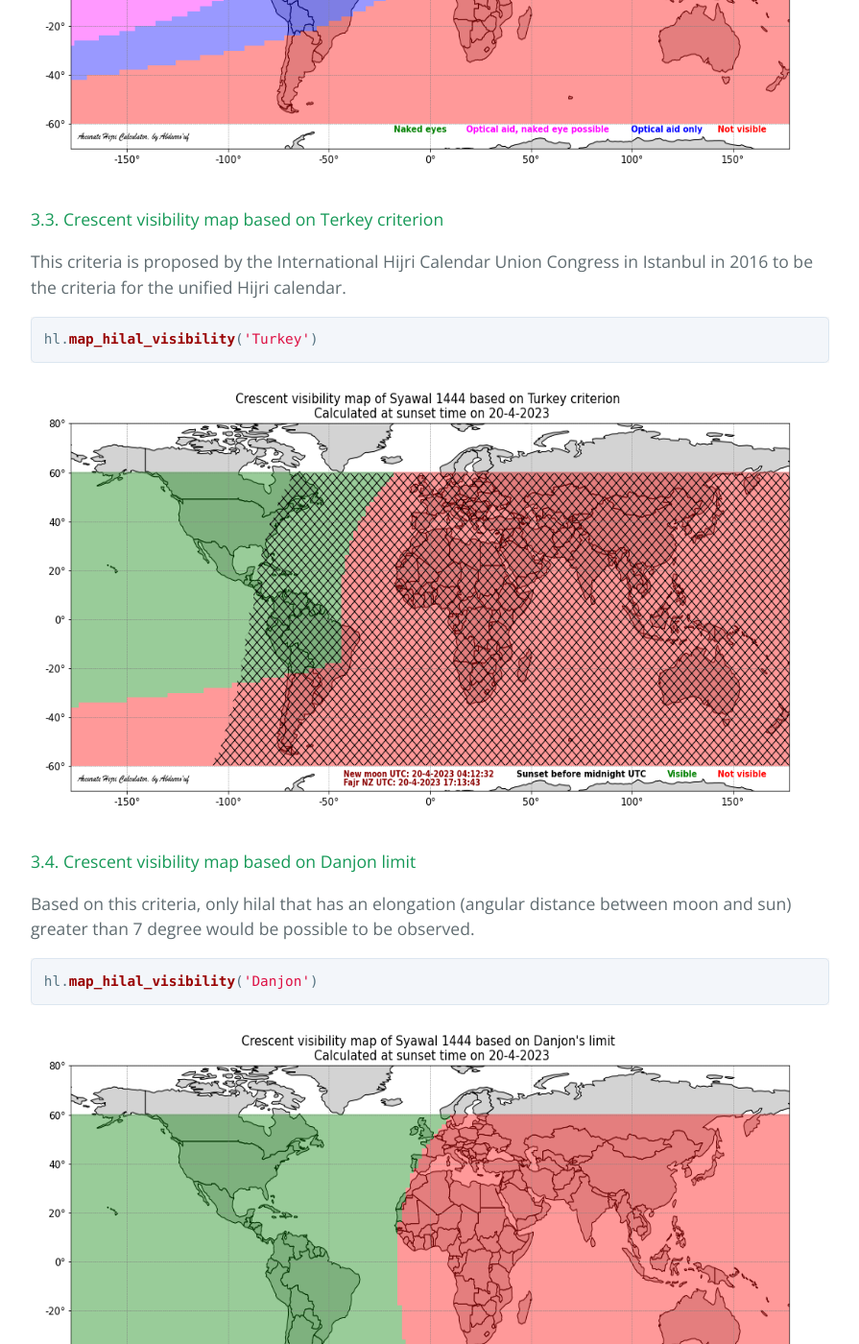
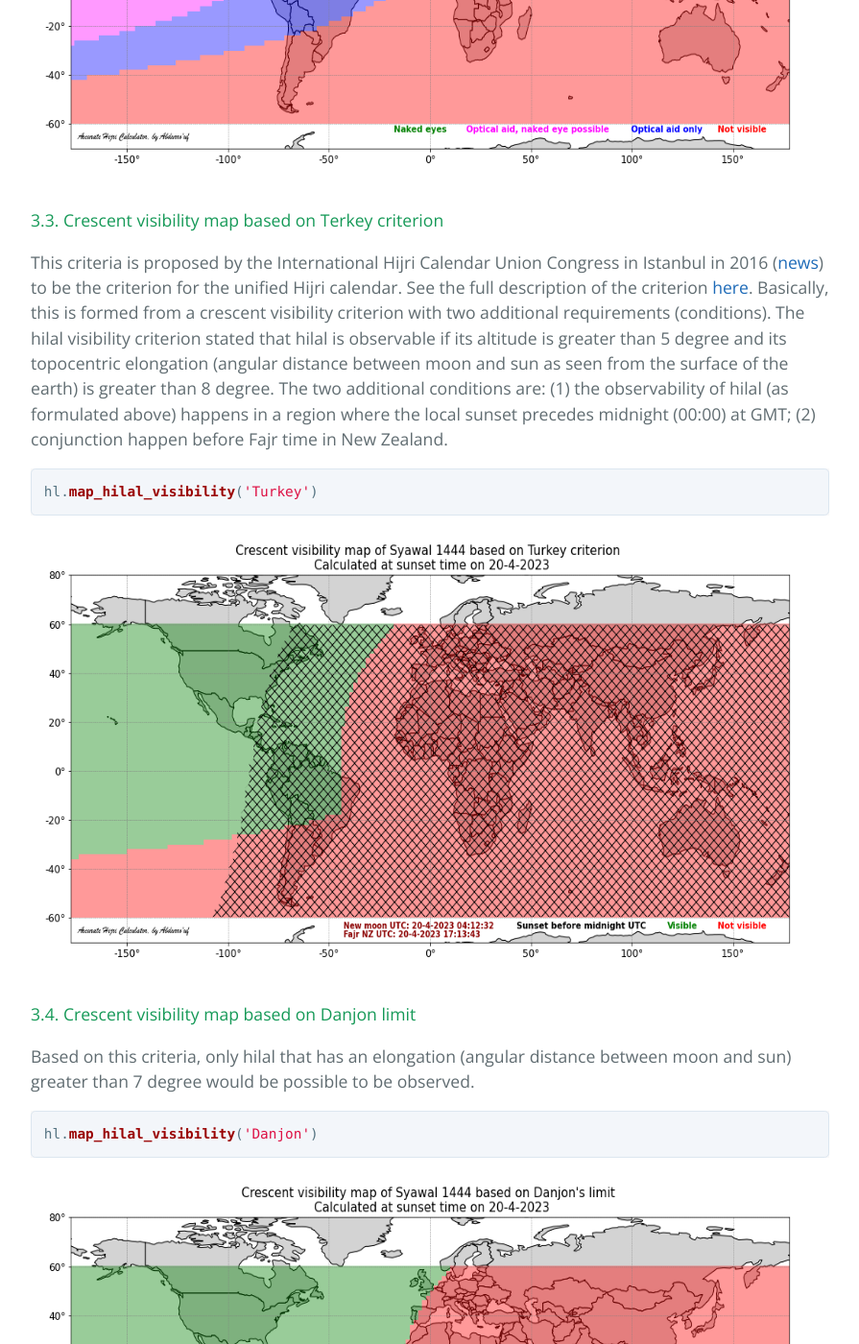
Before and after one commit to accuhijri/accuhijri.github.io, a Jekyll site: the page built from index.md, in a window 1280 px wide and 1400 px high, scrolled down 8881 px. Shown: the whole window at 96% size, without its empty margins (192-1087 px from the left). Built offline with Jekyll 4.4.1, drawn with Linux system fonts in a browser that asks for light colours; some of the changed text lies outside the part shown.

Commit message:
Update index.md

````diff
--- a/index.md
+++ b/index.md
@@ -142,7 +142,7 @@
 <img src="figures/map_odeh_Syawal_1444_2042023.png" width=900 height=450>
 
 #### 3.3. Crescent visibility map based on Terkey criterion
-This criteria is proposed by the International Hijri Calendar Union Congress in Istanbul in 2016 to be the criteria for the unified Hijri calendar.
+This criteria is proposed by the International Hijri Calendar Union Congress in Istanbul in 2016 ([news](https://www.dailysabah.com/turkey/2016/05/31/islamic-scholars-agree-on-a-shared-lunar-calendar-for-muslim-world)) to be the criterion for the unified Hijri calendar. See the full description of the criterion [here](https://github.com/accuhijri/accuhijri.github.io/blob/main/figures/turkey_criterion.png). Basically, this is formed from a crescent visibility criterion with two additional requirements (conditions). The hilal visibility criterion stated that hilal is observable if its altitude is greater than 5 degree and its topocentric elongation (angular distance between moon and sun as seen from the surface of the earth) is greater than 8 degree. The two additional conditions are: (1) the observability of hilal (as formulated above) happens in a region where the local sunset precedes midnight (00:00) at GMT; (2) conjunction happen before Fajr time in New Zealand.
 ```ruby
 hl.map_hilal_visibility('Turkey')
 ```
@@ -156,10 +156,17 @@
 ```
 <img src="figures/map_danjon_Syawal_1444_2042023.png" width=900 height=450>
 
-#### 3.5. Crescent visibility map based on Wujudul Hilal criterion
+#### 3.5. Cresecent map based on Wujudul Hilal criterion
 Baseon on this criteria, a new month can be started if conjunction has happen and moonset happen after sunset.
 ```ruby
 hl.map_hilal_visibility('Wujudul Hilal')
 
 ```
 <img src="figures/map_wh_Syawal_1444_2042023.png" width=900 height=450>
+
+#### 3.6. Map of Ijtima Qobla Ghurub
+Based on this criteria, a new month can be started after maghrib when the conjunction occur before sunset.
+```ruby
+hl.map_hilal_visibility('Ijtima Qobla Ghurub')
+```
+<img src="figures/map_IQG_Syawal_1444_2042023.png" width=900 height=450>
````
Also changed, not shown: other parts of index.md (+1 -1 lines).
